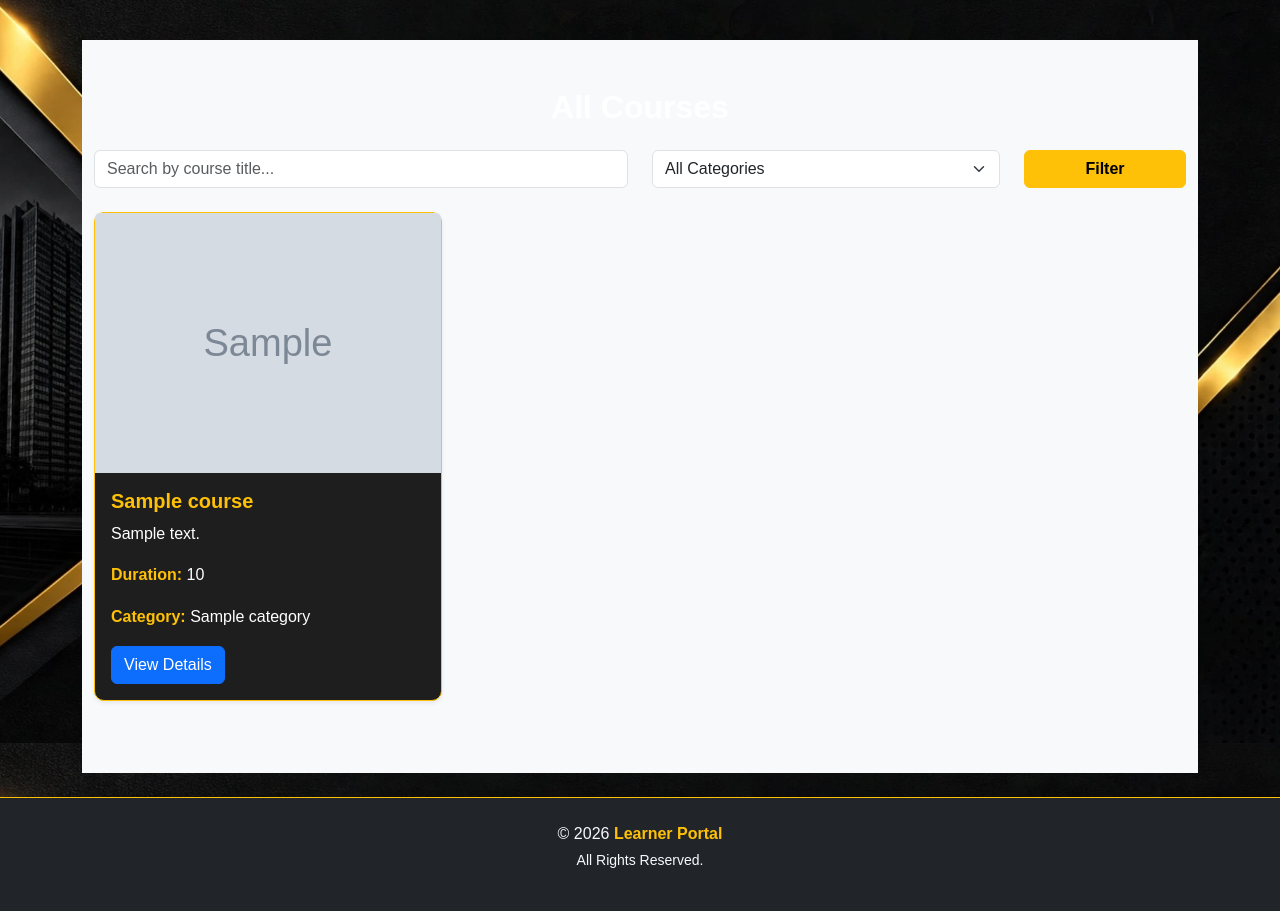
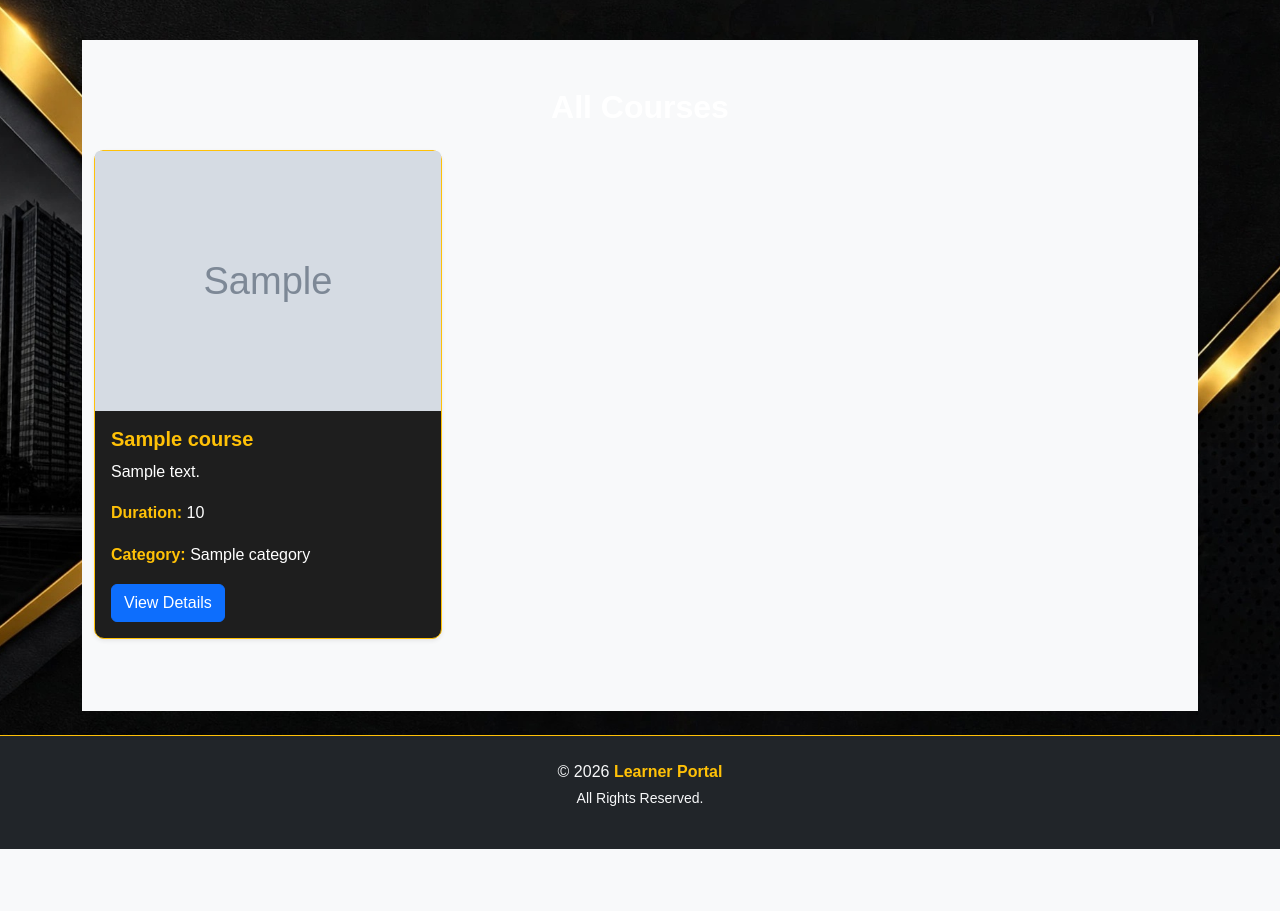
Before and after one commit to Navya-379/learner-portal, a Django app: template core/templates/courses.html in a window 1280 px wide. Shown: the part 57-968 px from the top of the page. After the commit the page ends 906 px from the top, so only its background shows below. Run offline with Django 5.2, Linux system fonts and the light colour scheme; the template is opened without the code that fills it: most values are stand-ins (such as "Sample title", 1, 10 or a date in 2020); grey boxes marked "Sample" are stand-in pictures.

Commit message:
Update courses.html
Removed the search and filter form from the courses page and updated the no courses message.

```diff
--- a/core/templates/courses.html
+++ b/core/templates/courses.html
@@ -6,26 +6,6 @@
 <section class="py-5 bg-light">
   <div class="container">
     <h2 class="fw-bold text-center mb-4">All Courses</h2>
-
-    <!-- Search & Filter -->
-    <form method="get" class="row mb-4">
-      <div class="col-md-6">
-        <input type="text" name="q" value="{{ query }}" class="form-control"
-               placeholder="Search by course title...">
-      </div>
-      <div class="col-md-4">
-        <select name="category" class="form-select">
-          <option value="">All Categories</option>
-          <option value="Fullstack" {% if category == "Fullstack" %}selected{% endif %}>Fullstack</option>
-          <option value="AI/ML" {% if category == "AI/ML" %}selected{% endif %}>AI/ML</option>
-          <option value="Frontend" {% if category == "Frontend" %}selected{% endif %}>Frontend</option>
-          <!-- Add more categories as needed -->
-        </select>
-      </div>
-      <div class="col-md-2">
-        <button type="submit" class="btn btn-warning w-100">Filter</button>
-      </div>
-    </form>
 
     <!-- Course Grid -->
     <div class="row">
@@ -45,7 +25,7 @@
           </div>
         </div>
       {% empty %}
-        <p class="text-center text-muted">No courses found.</p>
+        <p class="text-center text-muted">No courses available yet.</p>
       {% endfor %}
     </div>
   </div>
```
